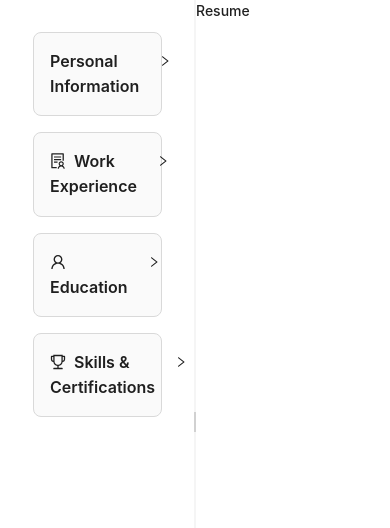
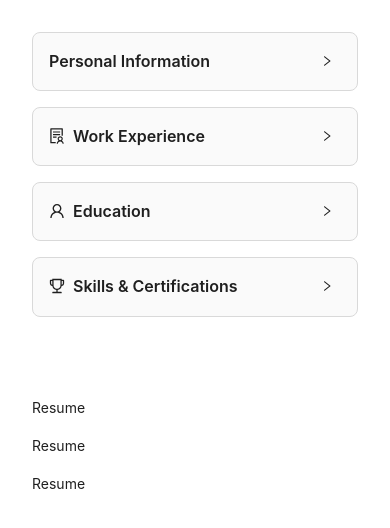
Before and after one commit to vekusxd/ResumeBuilder, a React (Vite) app: page / in a window 390 px wide. Shown: the top 528 px of the page. Built offline with nearby package versions, Linux system fonts and the light colour scheme.

Commit message:
make it somewhat responsive

```diff
--- a/src/App.jsx
+++ b/src/App.jsx
@@ -1,22 +1,42 @@
-import React from "react";
-import { Splitter } from "antd";
+import {Flex, Splitter} from "antd";
 import Forms from "./Forms";
 import Resume from "./Resume";
 import "./App.css";
+import {useEffect, useState} from "react";
 
-const App = () => (
-  <Splitter
+let isResiseEventListenerSet = false;
+
+const App = () => {
+    const [isVertical, setIsVertical] = useState(false);
+    useEffect(() => {
+        if (window.innerWidth < 576) setIsVertical(true);
+        if (!isResiseEventListenerSet) {
+            addEventListener("resize", () => {
+                isResiseEventListenerSet = true;
+                setIsVertical(window.innerWidth < 576);
+                console.log("less than 576px")
+            })
+        }
+    }, []);
+    if (isVertical) {
+        return <Flex vertical gap={"middle"}>
+            <Forms/>
+            <Resume/>
+        </Flex>
+    }
+    return <Splitter
         style={{
             minHeight: "100vh",
             boxShadow: "0 0 10px rgba(0, 0, 0, 0.1)",
         }}
+        layout={isVertical ? "vertical" : "horizontal"}
     >
-    <Splitter.Panel defaultSize="50%" min="35%" max="70%">
-      <Forms />
+        <Splitter.Panel defaultSize="50%" min="35%" max="70%" resizable={!isVertical}>
+            <Forms/>
         </Splitter.Panel>
-    <Splitter.Panel>
-      <Resume />
+        <Splitter.Panel resizable={!isVertical}>
+            <Resume/>
         </Splitter.Panel>
     </Splitter>
-);
+};
 export default App;
--- a/src/Resume.jsx
+++ b/src/Resume.jsx
@@ -1,5 +1,15 @@
+import {Flex, Typography} from "antd";
+
+const {Text} = Typography;
+
 const Resume = () => {
-  return <h1>Resume</h1>;
+  return <Flex vertical gap={"middle"} style={{
+        padding: "2rem"
+      }}>
+    <Text>Resume</Text>
+    <Text>Resume</Text>
+    <Text>Resume</Text>
+  </Flex>
 };
 
 export default Resume;
--- a/src/index.css
+++ b/src/index.css
@@ -13,10 +13,10 @@
   -moz-osx-font-smoothing: grayscale;
 }
 
-body {
-  margin: 0;
-  display: flex;
-  place-items: center;
-  min-width: 320px;
-  min-height: 100vh;
-}
+/*body {*/
+/*  margin: 0;*/
+/*  display: flex;*/
+/*  place-items: center;*/
+/*  min-width: 320px;*/
+/*  min-height: 100vh;*/
+/*}*/
```
Lines whose indentation alone changed are shown as unchanged.
